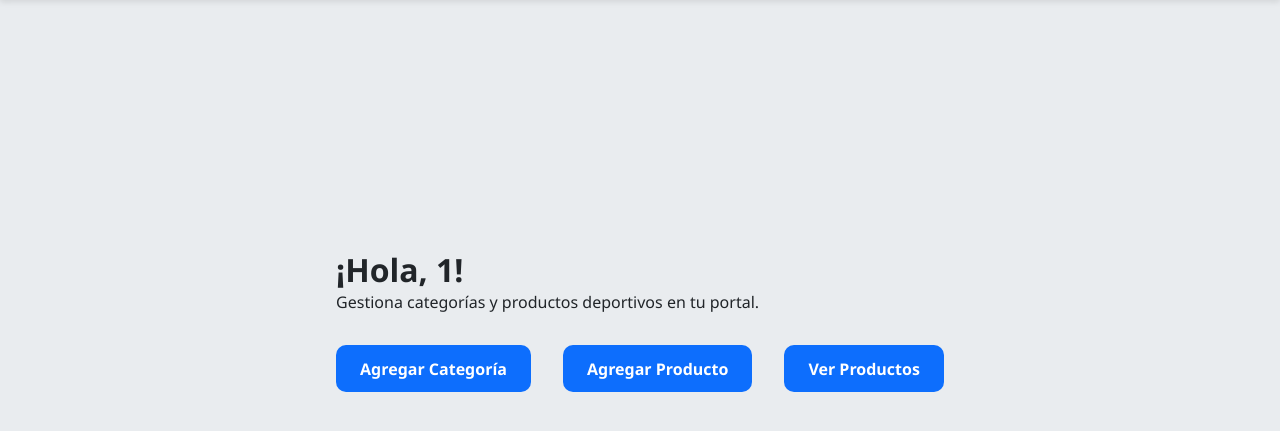
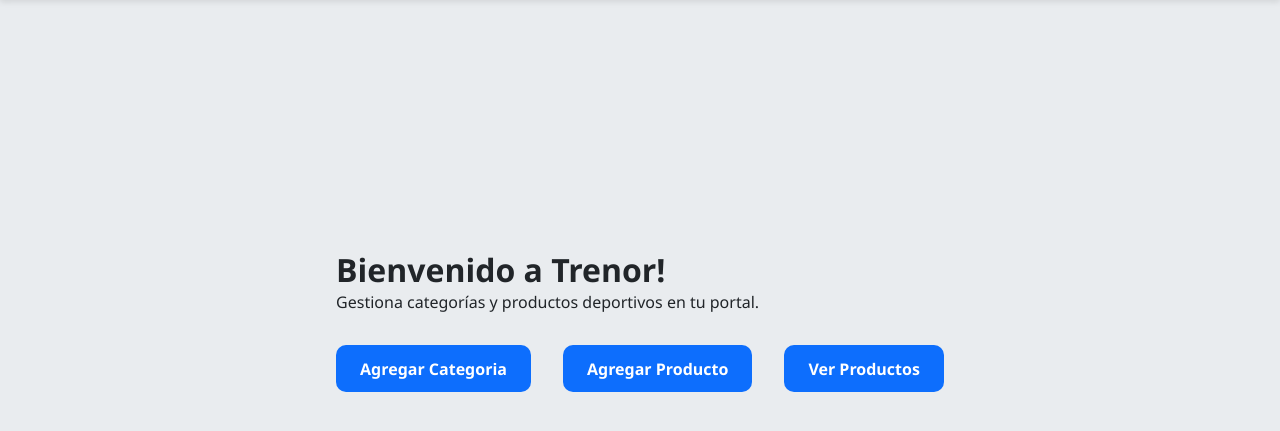
Before and after one commit to jordi-03/proyectofinal, a Flask app: page / in a window 1280 px wide. Shown: the part 71-502 px from the top of the page. Run offline with Flask 3, Linux system fonts and the light colour scheme; a user stored in the database is signed in.

Commit message:
ultimas mejoras

```diff
--- a/app.py
+++ b/app.py
@@ -7,7 +7,6 @@
 app.config['SQLALCHEMY_DATABASE_URI'] = 'sqlite:///trenor.db'
 db = SQLAlchemy(app)
 
-# Modelos
 class Usuario(db.Model):
     id = db.Column(db.Integer, primary_key=True)
     email = db.Column(db.String(150), unique=True, nullable=False)
@@ -25,13 +24,13 @@
     categoria_id = db.Column(db.Integer, db.ForeignKey('categoria.id'))
     imagen = db.Column(db.String(300))
 
-# Rutas
+
 @app.route('/')
 def index():
     if 'usuario_id' not in session:
-        return render_template('index.html')  # Solo muestra el mensaje de bienvenida
+        return render_template('index.html')
     else:
-        return render_template('index.html')  # Aquí, se muestran las opciones para agregar categorías y productos
+        return render_template('index.html')
 
 @app.route('/registro', methods=['GET', 'POST'])
 def registro():
@@ -118,8 +117,8 @@
     return render_template('ver_categoria.html', productos=productos)
 
 
-# Inicialización de base de datos y arranque de la app
+
 if __name__ == '__main__':
     with app.app_context():
-        db.create_all()  # Crea las tablas de la base de datos
+        db.create_all()
     app.run(debug=True)
--- a/templates/agregar_categoria.html
+++ b/templates/agregar_categoria.html
@@ -13,7 +13,7 @@
         </form>
       </div>
     {% else %}
-      <p>Debes iniciar sesión para agregar una categoría.</p>
+      <p>Debes iniciar sesión para agregar una categoria.</p>
     {% endif %}
   </div>
 {% endblock %}
--- a/templates/agregar_producto.html
+++ b/templates/agregar_producto.html
@@ -12,7 +12,7 @@
           <input type="text" name="descripcion" placeholder="Descripción">
           <input type="number" step="0.01" name="precio" placeholder="Precio (€)" required>
           <select name="categoria_id" required>
-            <option value="">Selecciona categoría</option>
+            <option value="">Selecciona categoria</option>
             {% for cat in categorias %}
               <option value="{{ cat.id }}">{{ cat.nombre }}</option>
             {% endfor %}
--- a/templates/index.html
+++ b/templates/index.html
@@ -10,10 +10,10 @@
         <p>Tu portal de deportes donde puedes gestionar categorías y productos deportivos.</p>
         <p class="info-text">Por favor, inicia sesión para agregar productos y categorías.</p>
       {% else %}
-        <h1>¡Hola, {{ session['usuario_id'] }}!</h1>
+        <h1>Bienvenido a Trenor!</h1>
         <p>Gestiona categorías y productos deportivos en tu portal.</p>
         <div class="center-options">
-          <a href="{{ url_for('agregar_categoria') }}" class="option-btn">Agregar Categoría</a>
+          <a href="{{ url_for('agregar_categoria') }}" class="option-btn">Agregar Categoria</a>
           <a href="{{ url_for('agregar_producto') }}" class="option-btn">Agregar Producto</a>
           <a href="{{ url_for('ver_categoria') }}" class="option-btn">Ver Productos</a>
         </div>
```
Also changed, not shown: static/style.css (+12 -13 lines).
